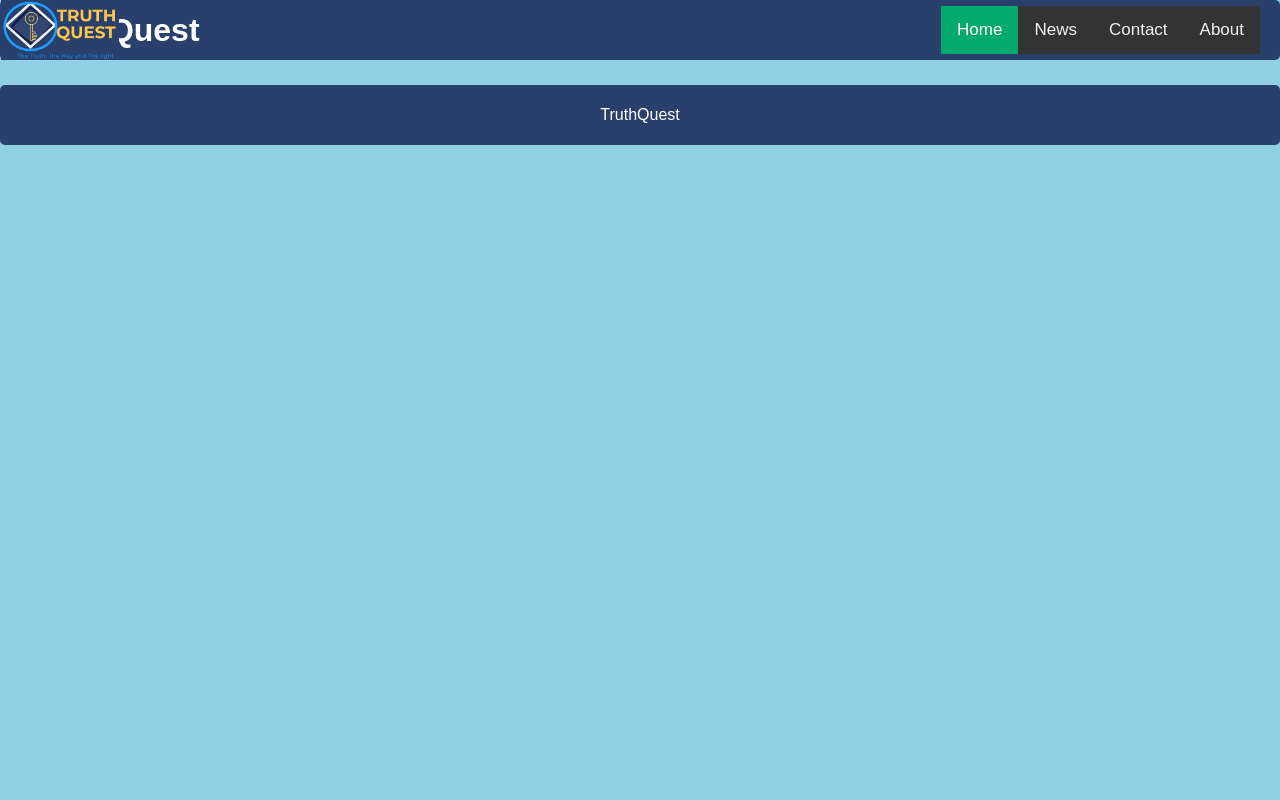
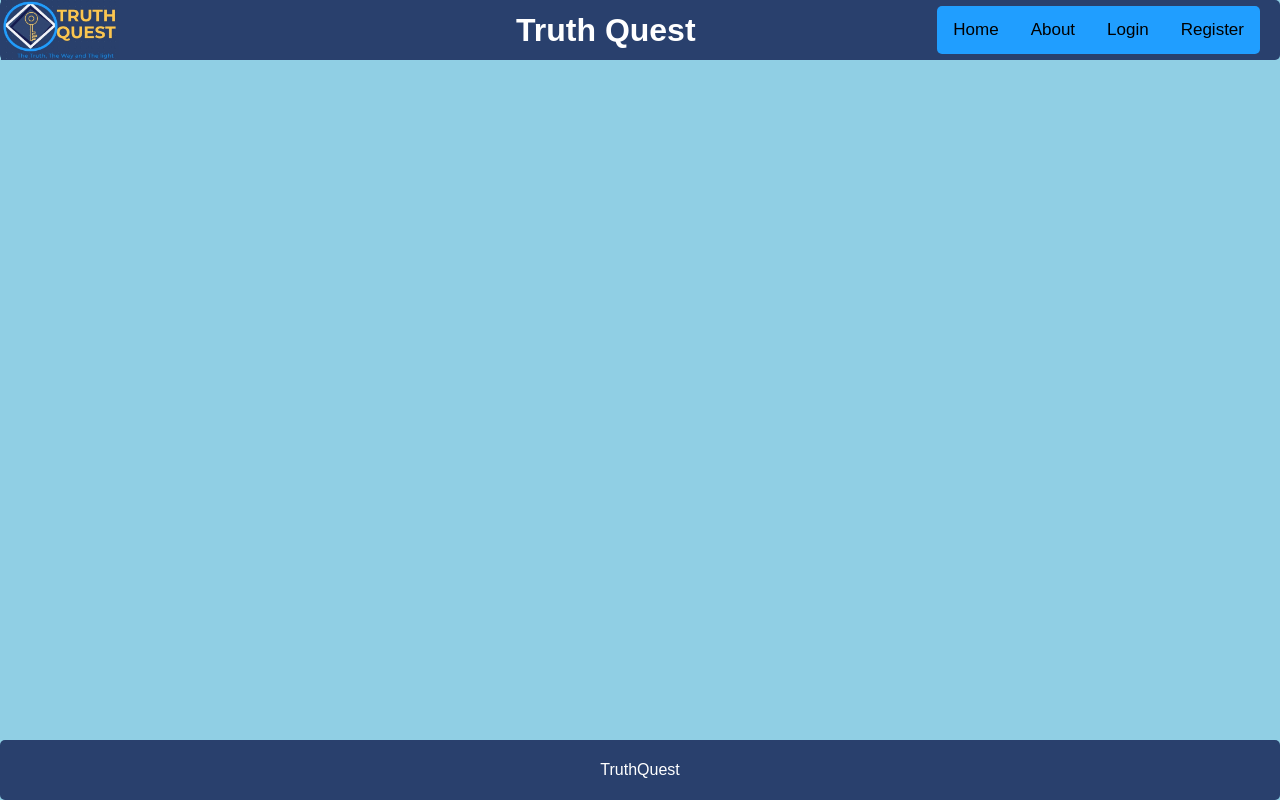
Before and after one commit to Grey-What/TruthQuest, a Flask app: page / in a window 1280 px wide. Run offline with Flask 3, Linux system fonts and the light colour scheme; parts of the project's set-up code (start-up, migrations or seed data) failed here and were passed over.

Commit message:
changes -Nick

```diff
--- a/web_flask/static/css/styles.css
+++ b/web_flask/static/css/styles.css
@@ -59,12 +59,16 @@ header .logo {
 }
 header h1 {
     text-align: center;
+    margin-left: 40%;
 }
 
 footer {
     background-color: #29406D;
     color: white;
     border: none;
+    position: absolute;
+    bottom: 0;
+    width: 100%;
     padding: 10px 20px;
     margin: 25px 0 0 0;
     cursor: pointer;
@@ -175,15 +179,16 @@ button:hover {
 }
 
 header  .topnav {
-    background-color: #333;
+    background-color: #209EFF;
     overflow: hidden;
     display: flex;
     justify-content: flex-end;
     margin-left: auto;
+    border-radius: 5px;
 }
 
 header .topnav a {
-    color: #f2f2f2;
+    color: black;
     text-align: center;
     padding: 14px 16px;
     text-decoration: none;
--- a/web_flask/templates/base.html
+++ b/web_flask/templates/base.html
@@ -12,12 +12,12 @@
         <header>
         <h1>Truth Quest</h1>
             <img src="{{ url_for('static', filename='css/Image/logo4.jpeg') }}" alt="logo" class="logo">
-            <div class="topnav">
-                <a class="active" href="#home">Home</a>
-                <a href="#news">News</a>
-                <a href="#contact">Contact</a>
-                <a href="#about">About</a>
-            </div>
+            <nav class="topnav">
+                <a href="{{ url_for('main') }}">Home</a>
+                <a href="{{ url_for('about') }}">About</a>
+                <a href="{{ url_for('login') }}">Login</a>
+                <a href="{{ url_for('register') }}">Register</a>
+            </nav>
         </header>
 
     {% with messages = get_flashed_messages(with_categories=true) %}
```
